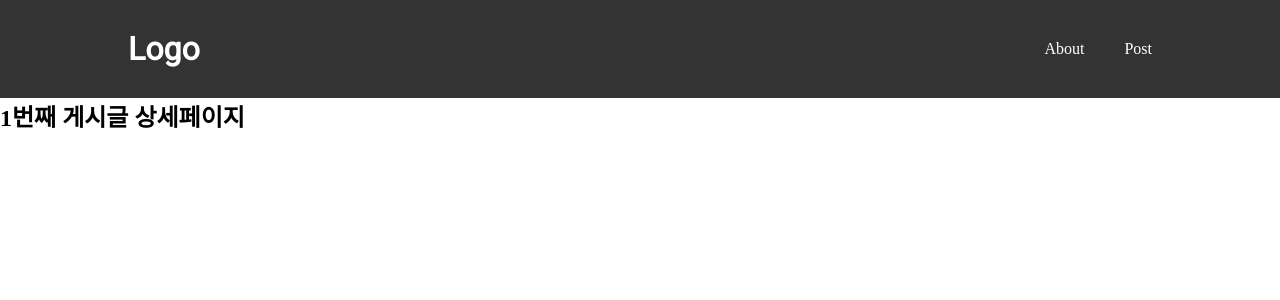
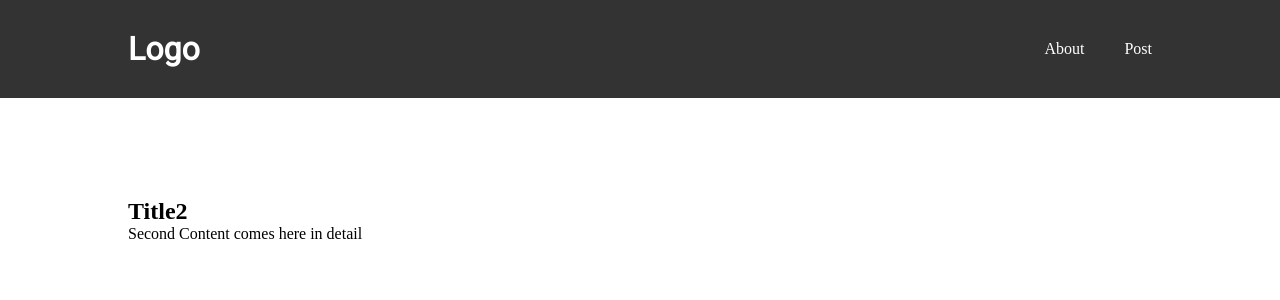
Before and after one commit to seohyon-cho/next-basic-new, a Next.js app: page /post/1 in a window 1280 px wide. Shown: the top 300 px of the page. Built offline with nearby package versions, Linux system fonts and the light colour scheme.

Commit message:
상세 페이지에 데이터 출력

```diff
--- /dev/null
+++ b/app/post/[id]/detail.module.scss
@@ -0,0 +1,3 @@
+.detail {
+	padding: 100px 10vw;
+}
--- a/app/post/[id]/page.jsx
+++ b/app/post/[id]/page.jsx
@@ -1,5 +1,7 @@
 'use client';
+import styles from './detail.module.scss';
 import { useState, useEffect } from 'react';
+import clsx from 'clsx';
 
 export default function PostDetail({ params }) {
 	const { id } = params;
@@ -10,12 +12,16 @@ export default function PostDetail({ params }) {
 			.then((data) => data.json())
 			.then((json) => {
 				console.log(json);
+				setPostEl(json.result);
 			});
 	}, [id]);
 
 	return (
-    <div>
-      <h2>{id}번째 게시글 상세페이지</h2>
-    </div>
+		<section className={clsx(styles.detail)}>
+			<article>
+				<h2>{PostEl?.title}</h2>
+				<p>{PostEl?.content}</p>
+			</article>
+		</section>
 	);
 }
```
Lines whose indentation alone changed are shown as unchanged.
